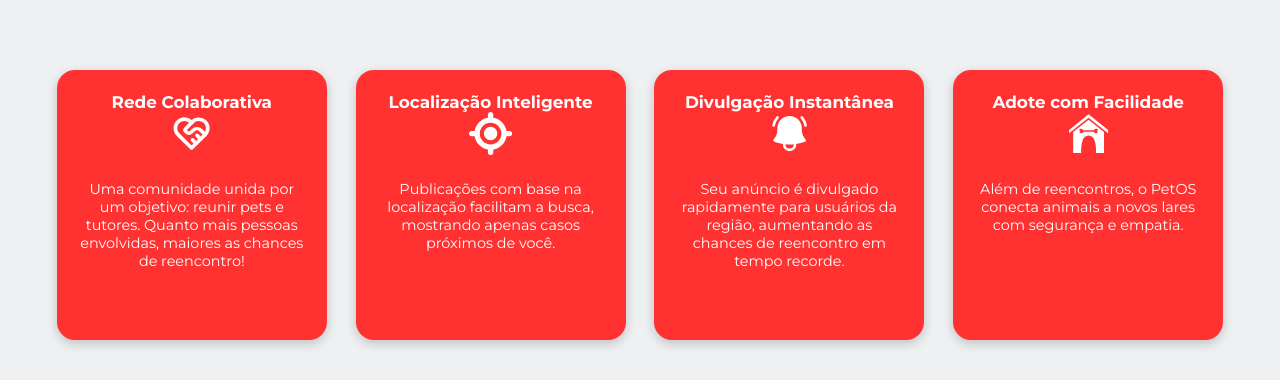
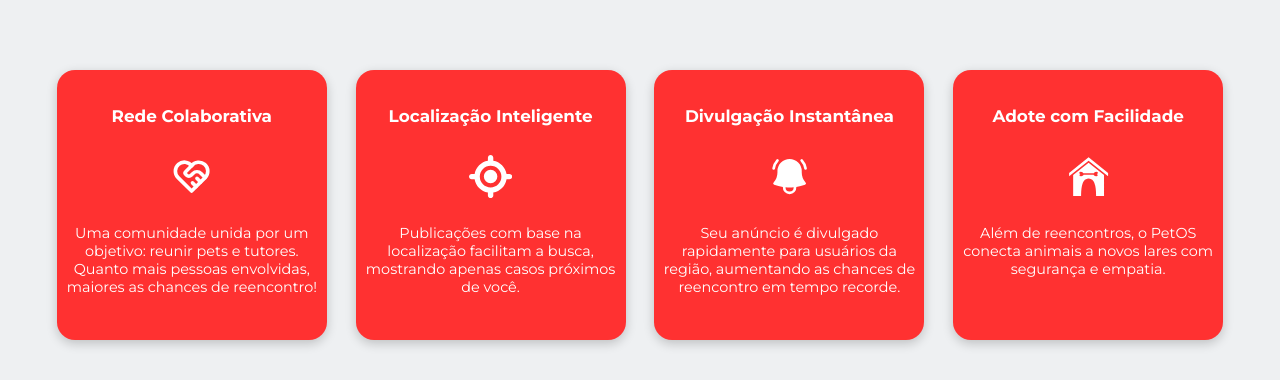
Before and after one commit to pedrozand/PetOS, a React (Vite) app: page / in a window 1280 px wide. Shown: the part 3843-4223 px from the top of the page. Built offline with nearby package versions, Linux system fonts and the light colour scheme.

Commit message:
Ajuste de DIV

```diff
--- a/src/pages/inicial/CSS/beneficios.css
+++ b/src/pages/inicial/CSS/beneficios.css
@@ -11,7 +11,7 @@
 .beneficio-card {
   background-color: #ff3131;
   color: white;
-  padding: 1.5rem;
+  padding: 40px 10px 10px 10px;
   border-radius: 20px;
   box-shadow: 0px 4px 12px rgba(0, 0, 0, 0.2);
   width: 300px;
@@ -27,4 +27,5 @@
 .beneficio-icon {
   font-size: 3rem;
   margin-bottom: 1rem;
+  margin-top: 2rem;
 }
```
